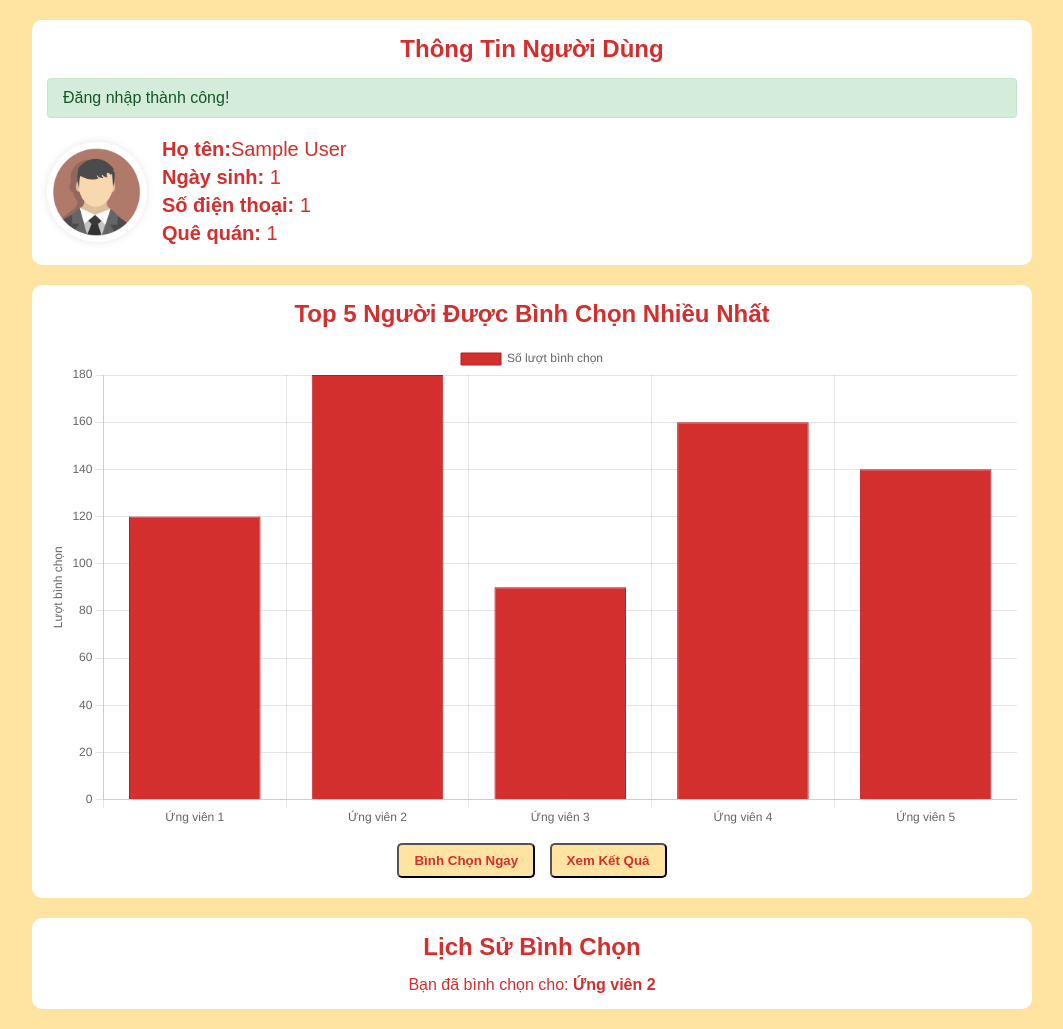
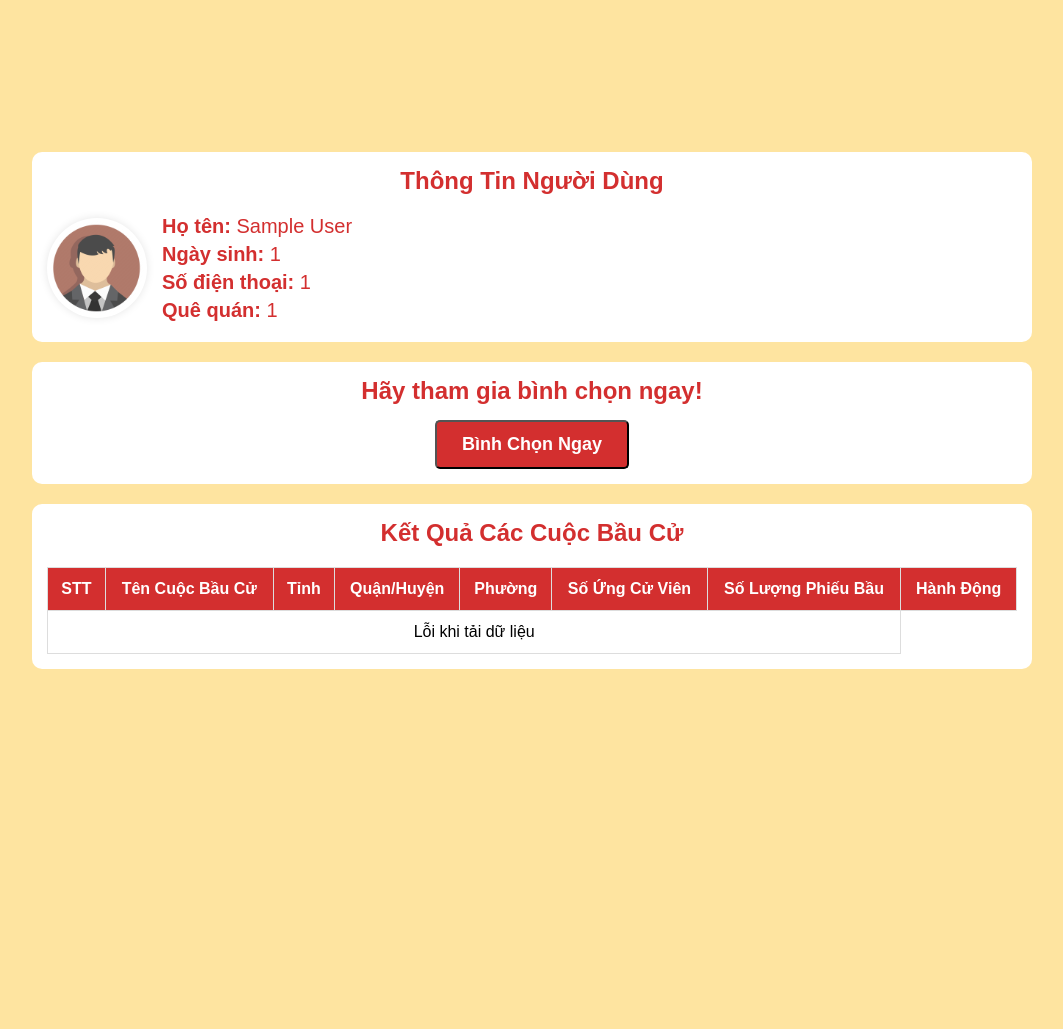
Before and after one commit to Glaydys/VotingBlockchain, a Flask app: page /home in a window 1280 px wide. Shown: the whole page, without its empty margins (108-1171 px from the left). After the commit the page ends 669 px from the top, so only its background shows below. Run offline with Flask 3, Linux system fonts and the light colour scheme; the visitor is signed in with stand-in values (Sample User, id 1); data that the repository does not hold is empty; parts of the project's set-up code (start-up, migrations or seed data) failed here and were passed over.

Commit message:
update result

```diff
--- a/app.py
+++ b/app.py
@@ -373,6 +373,17 @@
     except Exception as e:
         return render_template("results.html", error=str(e), vote_results=[])
 
+@app.route('/getElection_client', methods=['GET'])
+def getElection_client():
+    try:
+        response = requests.get(f'http://127.0.0.1:8800/get_elections')
+        if response.status_code == 200:
+            Election_client_data = response.json()
+            return jsonify(Election_client_data), 200
+        else:
+            return jsonify({"status": "error", "message": "Failed to fetch elections"}), response.status_code
+    except Exception as e:
+        return jsonify({"status": "error", "message": str(e)}), 500
 
 if __name__ == '__main__':
     app.run(debug=True)
--- a/static/css/home.css
+++ b/static/css/home.css
@@ -66,9 +66,8 @@
     margin: 5px 0; /* Thêm khoảng cách giữa các dòng */
 }
 
-
-/* SECTION 2: TOP 5 */
-.top-votes-section {
+/* SECTION 2: LỜI KÊU GỌI BÌNH CHỌN */
+.vote-section {
     background: white;
     padding: 15px;
     border-radius: 10px;
@@ -76,66 +75,56 @@
     margin-bottom: 20px;
 }
 
-.top-votes {
-    display: flex;
-    justify-content: center;
-    gap: 10px;
+.vote-btn {
+    background: #D32F2F;
+    color: white;
+    padding: 12px 25px;
+    border-radius: 5px;
+    cursor: pointer;
+    font-size: 18px;
+    transition: 0.3s;
+    font-weight: bold;
 }
 
-.candidate-card {
-    text-align: center;
+.vote-btn:hover {
+    background: #B71C1C;
 }
 
-.candidate-card img {
-    width: 70px;
-    height: 70px;
-    border-radius: 50%;
-    padding: 3px;
-    transition: 0.3s;
-    box-shadow: 0 0 8px rgba(0, 0, 0, 0.1);
+/* SECTION 3: KẾT QUẢ CÁC CUỘC BẦU CỬ */
+.result-section {
+    background: white;
+    padding: 15px;
+    border-radius: 10px;
+    margin-top: 20px;
 }
 
-.candidate-card img:hover {
-    transform: scale(1.1);
+.result-table {
+    width: 100%;
+    border-collapse: collapse;
+    margin-top: 20px;
 }
 
-.candidate-card p {
-    color: #D32F2F;
-    font-size: 14px;
-    margin-top: 5px;
+.result-table th, .result-table td {
+    padding: 12px;
+    text-align: center;
+    border: 1px solid #ddd;
 }
 
-/* BUTTONS */
-.vote-buttons {
-    margin-top: 10px;
+.result-table th {
+    background-color: #D32F2F;
+    color: white;
 }
 
-.vote-btn, .result-btn {
+.result-btn {
     background: #fee4a0;
     color: #D32F2F;
     padding: 8px 15px;
     border-radius: 5px;
     cursor: pointer;
-    margin: 5px;
     transition: 0.3s;
     font-weight: bold;
 }
 
-.vote-btn:hover, .result-btn:hover {
+.result-btn:hover {
     background: #fee4a0;
 }
-
-/* SECTION 3: THÔNG BÁO */
-.notification-section {
-    background: white;
-    padding: 15px;
-    border-radius: 10px;
-    text-align: center;
-    margin-bottom: 20px;
-
-}
-
-.notification-list p {
-    color: #D32F2F;
-    font-size: 16px;
-}
--- a/templates/home.html
+++ b/templates/home.html
@@ -7,26 +7,6 @@
     <title>Trang Chủ</title>
     <link rel="stylesheet" href="{{ url_for('static', filename='css/home.css') }}">
     <link rel="stylesheet" href="https://cdnjs.cloudflare.com/ajax/libs/font-awesome/6.4.2/css/all.min.css">
-    <script src="https://cdn.jsdelivr.net/npm/chart.js"></script> <!-- Thư viện vẽ biểu đồ -->
-    <style>
-        .flash-message {
-            margin-bottom: 15px;
-            padding: 10px 15px;
-            border-radius: 4px;
-        }
-
-        .flash-message.success {
-            background-color: #d4edda;
-            color: #155724;
-            border: 1px solid #c3e6cb;
-        }
-
-        .flash-message.error {
-            background-color: #f8d7da;
-            color: #721c24;
-            border: 1px solid #f5c6cb;
-        }
-    </style>
 </head>
 
 <body>
@@ -34,82 +14,109 @@
         <!-- SECTION 1: THÔNG TIN NGƯỜI DÙNG -->
         <section class="profile-section">
             <h2>Thông Tin Người Dùng</h2>
-            {% if messages %}
-            {% for category, message in messages.items() %}
-            <div class="flash-message {{ category }}">
-                {{ message }}
-            </div>
-            {% endfor %}
-            {% endif %}
             <div class="profile-card">
                 <img src="{{ url_for('static', filename='images/user.png') }}" alt="Ảnh đại diện" class="profile-img">
                 <div class="profile-info">
-                    <p><strong>Họ tên:</strong>{{ session['fullname'] }}</p>
+                    <p><strong>Họ tên:</strong> {{ session['fullname'] }}</p>
                     <p><strong>Ngày sinh:</strong> {{ session['date_of_birth'] }}</p>
                     <p><strong>Số điện thoại:</strong> {{ session['phone'] }}</p>
                     <p><strong>Quê quán:</strong> {{ session['hometown'] }}</p>
                 </div>
             </div>
-
-        </section>
-        <!-- SECTION 2: BIỂU ĐỒ TOP 5 ỨNG VIÊN -->
-        <section class="top-votes-section">
-            <h2>Top 5 Người Được Bình Chọn Nhiều Nhất</h2>
-            <canvas id="voteChart"></canvas> <!-- Biểu đồ cột -->
-            <div class="vote-buttons">
-                <button class="vote-btn" onclick="window.location.href='/vote'">Bình Chọn Ngay</button>
-                <button class="result-btn" onclick="enterElectionCode()">Xem Kết Quả</button>
-            </div>
         </section>
 
-        <!-- SECTION 3: LỊCH SỬ BÌNH CHỌN -->
-        <section class="notification-section">
-            <h2>Lịch Sử Bình Chọn</h2>
-            <div class="notification-list">
-                <p>Bạn đã bình chọn cho: <strong>Ứng viên 2</strong></p>
-            </div>
+        <!-- SECTION 2: LỜI KÊU GỌI BÌNH CHỌN -->
+        <section class="vote-section">
+            <h2>Hãy tham gia bình chọn ngay!</h2>
+            <button class="vote-btn" onclick="window.location.href='/vote'">Bình Chọn Ngay</button>
+        </section>
+
+        <!-- SECTION 3: KẾT QUẢ CÁC CUỘC BẦU CỬ -->
+        <section class="result-section">
+            <h2>Kết Quả Các Cuộc Bầu Cử</h2>
+            <table class="result-table">
+                <thead>
+                    <tr>
+                        <th>STT</th>
+                        <th>Tên Cuộc Bầu Cử</th>
+                        <th>Tỉnh</th>
+                        <th>Quận/Huyện</th>
+                        <th>Phường</th> <!-- Cột tên phường -->
+                        <th>Số Ứng Cử Viên</th>
+                        <th>Số Lượng Phiếu Bầu</th>
+                        <th>Hành Động</th>
+                    </tr>
+                </thead>
+                <tbody id="election-results">
+                    <tr><td colspan="7">Đang tải dữ liệu...</td></tr>
+                </tbody>
+            </table>
         </section>
     </div>
 
+
     <script>
-        // Dữ liệu số lượt vote của top 5 ứng viên (có thể thay bằng dữ liệu động từ backend)
-        const candidateNames = ["Ứng viên 1", "Ứng viên 2", "Ứng viên 3", "Ứng viên 4", "Ứng viên 5"];
-        const voteCounts = [120, 180, 90, 160, 140]; // Số lượt vote
+        document.addEventListener("DOMContentLoaded", function() {
+            fetch('/getElection_client', { method: 'GET' })
+            .then(response => response.json())
+            .then(data => {
+                const tbody = document.getElementById("election-results");
+                tbody.innerHTML = ""; // Xóa dữ liệu cũ nếu có
 
-        const ctx = document.getElementById('voteChart').getContext('2d');
-        const voteChart = new Chart(ctx, {
-            type: 'bar', // Biểu đồ cột
-            data: {
-                labels: candidateNames,
-                datasets: [{
-                    label: 'Số lượt bình chọn',
-                    data: voteCounts,
-                    backgroundColor: '#D32F2F', // Màu đỏ pastel
-                    borderColor: '#B71C1C', // Viền đậm hơn
-                    borderWidth: 1
-                }]
-            },
-            options: {
-                responsive: true,
-                scales: {
-                    y: {
-                        beginAtZero: true,
-                        title: {
-                            display: true,
-                            text: 'Lượt bình chọn'
-                        }
-                    }
-                }
-            }
+                data.forEach((election, index) => {
+                    const row = document.createElement("tr");
+                    row.innerHTML = `
+                        <tr>
+                            <td>${election.id}</td>
+                            <td>${election.tenCuocBauCu}</td>
+                            <td>${election.tinh}</td>
+                            <td>${election.quan}</td>
+                            <td>${election.phuong}</td>
+                            <td class="candidate-count">Đang tải...</td>
+                            <td class="vote-count">Đang tải...</td>
+                            <td>
+                                <button class="result-btn" onclick="window.location.href='/result/${election.id}'">Xem Kết Quả</button>
+                            </td>
+                        </tr>
+                    `;
+                    tbody.appendChild(row);
+                    getTotalCount_candidate(election.id, row)
+                    getTotalCount_vote(election.id, row)
+
+                });
+            })
+            .catch(error => {
+                console.error("Lỗi khi lấy dữ liệu:", error);
+                document.getElementById("election-results").innerHTML = "<tr><td colspan='7'>Lỗi khi tải dữ liệu</td></tr>";
+            });
         });
 
-        function enterElectionCode() {
-            let code = prompt("Nhập mã cuộc bầu cử:");
-            if (code) {
-                window.location.href = `/result/${encodeURIComponent(code)}`;
-            }
+
+        function getTotalCount_vote(electionId, row) {
+            fetch(`/get_vote_count/${electionId}`)
+                .then(response => response.json())
+                .then(data => {
+                    row.querySelector(".vote-count").textContent = data.vote_count || 0;
+                })
+                .catch(error => {
+                    console.error(`Lỗi khi lấy số phiếu cho election ${electionId}:`, error);
+                    row.querySelector(".vote-count").textContent = "Lỗi";
+                });
+        }
+
+        function getTotalCount_candidate(electionId, row) {
+            fetch(`http://127.0.0.1:8800/get_elections/${electionId}`)
+                .then(response => response.json())
+                .then(data => {
+                    const candidateCount = data.ungCuVien ? data.ungCuVien.length : 0;
+                    row.querySelector(".candidate-count").textContent = candidateCount
+                })
+                .catch(error => {
+                    console.error(`Lỗi khi lấy số phiếu cho election ${electionId}:`, error);
+                    row.querySelector(".vote-count").textContent = "Lỗi";
+                });
         }
     </script>
+
 </body>
-
 </html>
```
